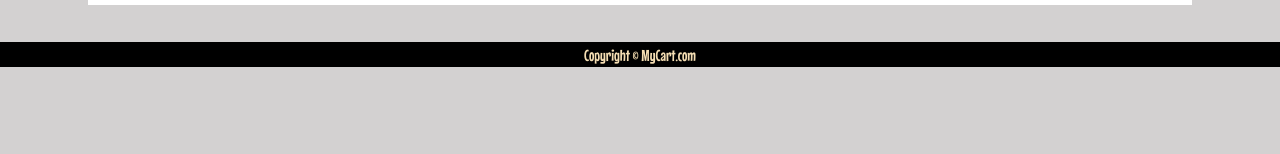
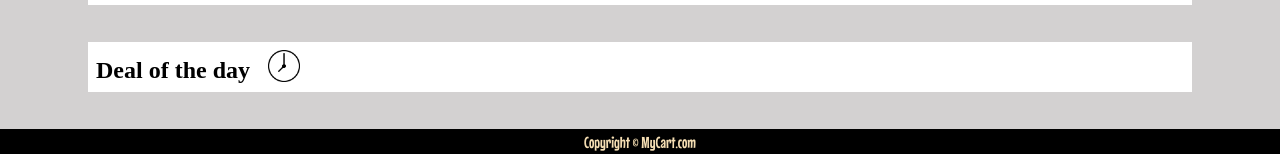
Before and after one commit to rohankumar390/FlipKart-Clone, a plain HTML site: page index.html in a window 1280 px wide. Shown: the part 885-1039 px from the top of the page. Before the commit the page ends 952 px from the top, so only its background shows below. Drawn offline with Linux system fonts and the light colour scheme.

Commit message:
first change

```diff
--- a/index.html
+++ b/index.html
@@ -142,6 +142,13 @@
 
     </div>
 </div>
+<div class="new_card">
+    <h2>
+
+        Deal of the day &nbsp;
+        <img src="PngItem_1914815.png" alt="">
+    </h2>
+</div>
 </div>
     </main>
     <footer class="flex-center">
--- a/style.css
+++ b/style.css
@@ -55,13 +55,7 @@ nav ul li a:hover{
     position: absolute;
     width: 18px;
 }
-.card{
-    max-width: 85vw;
-    padding: 8px;
 
-    margin: 37px auto;
-    background-color: rgb(255, 255, 255);
-}
 .container{
    min-height: calc(100vh - 58px - 25px);
 }
@@ -97,7 +91,13 @@ nav ul li a:hover{
     overflow: hidden;
 
 } */
+.card{
+    max-width: 85vw;
+    padding: 8px;
 
+    margin: 37px auto;
+    background-color: rgb(255, 255, 255);
+}
 .cards{
     display: flex;
     overflow: scroll;
@@ -109,3 +109,15 @@ nav ul li a:hover{
     flex-direction: column;
     margin: 0 15px;
 }
+.new_card{
+    max-width: 85vw;
+    padding: 8px;
+
+    margin: 37px auto;
+    background-color: rgb(255, 255, 255);
+}
+.new_card img
+{
+  margin-bottom: -4px;
+    height: 4vh;
+}
```
Also changed, not shown: PngItem_1914815.png (added), clock-png.webp (added).
